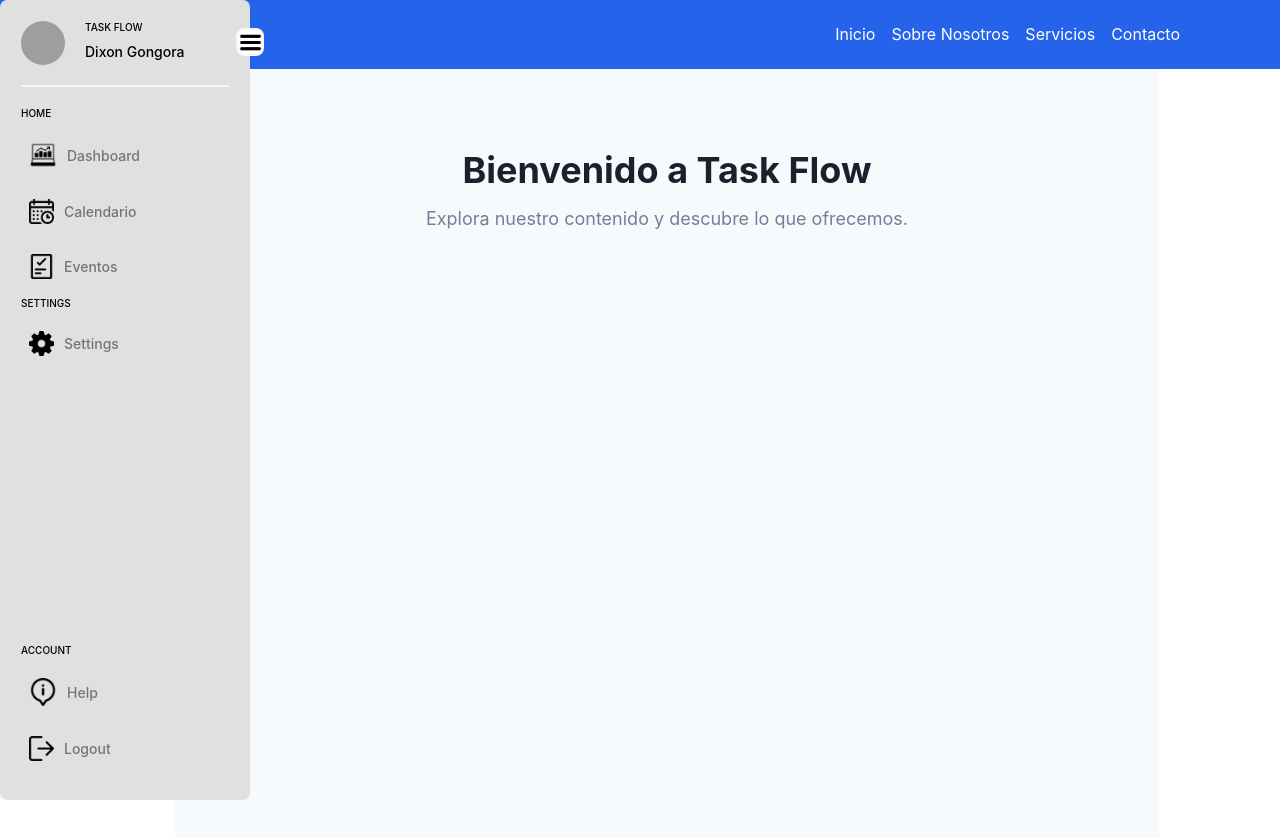
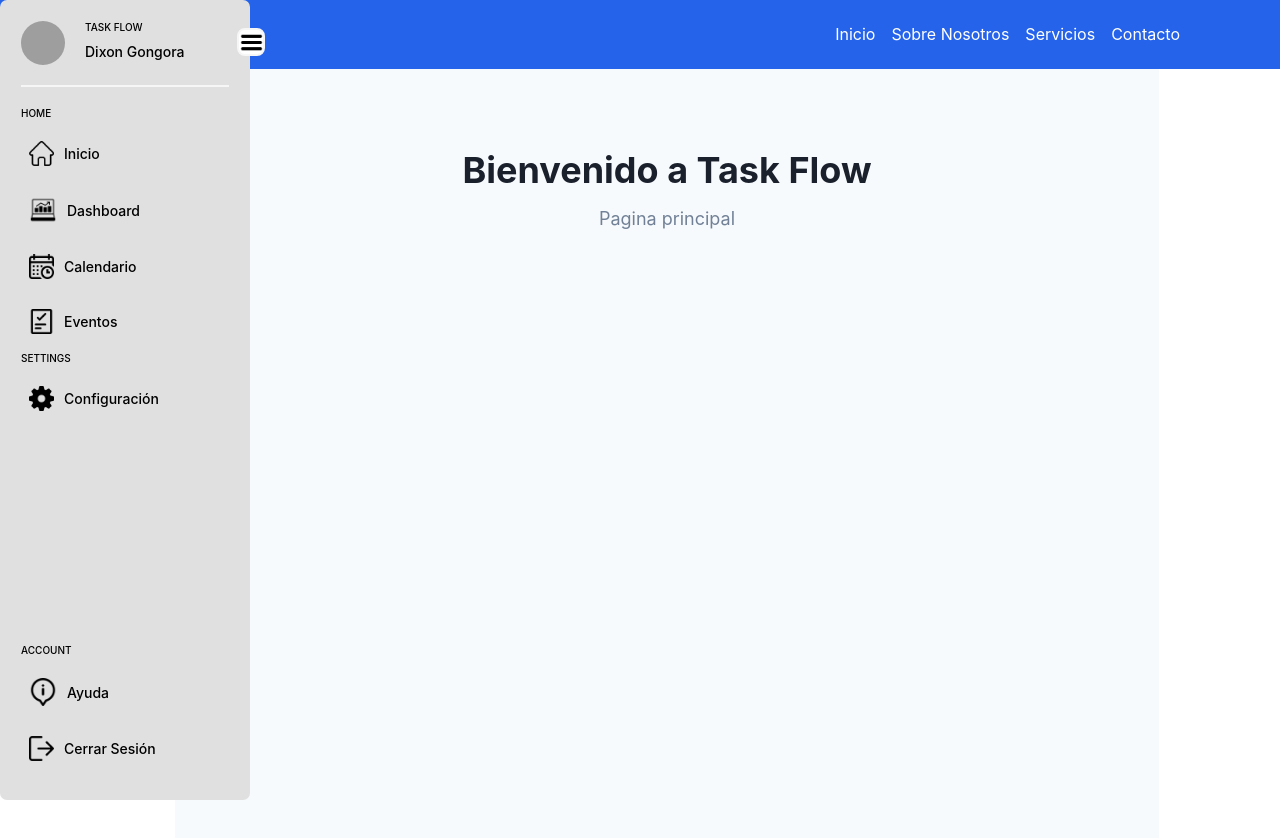
Before and after one commit to DeeEmDy/TaskFlow_FrontendPW, a React (Vite) app: page /homePage in a window 1280 px wide. Both pictures are taken after a click on the element 65 px from the left and 42 px from the top of the page. Shown: the top 838 px of the page. Built offline with nearby package versions, Linux system fonts and the light colour scheme; grey boxes are pictures that could not be loaded.

Commit message:
update
update the HomePage and sidebar

```diff
--- a/src/components/Sidebar.jsx
+++ b/src/components/Sidebar.jsx
@@ -8,7 +8,7 @@ import informacionIcon from "../imagenes/informacion.png";
 import sesionIcon from "../imagenes/cerrar-sesion.png";
 import perfilIcon from "../imagenes/perfil.png";
 import bar1Icon from "../imagenes/bar1.png";
-
+import inicioIcon from "../imagenes/casa.png";
 
 function Sidebar() {
   const [isOpen, setIsOpen] = useState(false);
@@ -38,7 +38,7 @@ function Sidebar() {
         </div>
         <div className="head">
           <a href="#">
-          <div className="user-img">
+            <div className="user-img" title="Perfil">
               <img src={perfilIcon} alt="Perfil" style={{ width: '45px', height: '45px' }} />
             </div>
           </a>
@@ -52,34 +52,38 @@ function Sidebar() {
             <p className="title">Home</p>
             <ul>
             <li>
-                <a href="#">
+                <a href="/homePage" title="Inicio">
+                  <img src={inicioIcon} alt="Inicio" style={{ width: '25px', height: '25px' }} />
+                  <span className="text">Inicio</span>
+                </a>
+              </li>
+              <li>
+                <a href="#" title="Dashboard">
                   <img src={dashboardIcon} alt="Dashboard" style={{ width: '28px', height: '28px' }} />
                   <span className="text">Dashboard</span>
                 </a>
               </li>
               <li>
-                <a href="/calendar">
+                <a href="/calendar" title="Calendario">
                   <img src={calendarIcon} alt="Calendar" style={{ width: '25px', height: '25px' }} />
                   <span className="text">Calendario</span>
                 </a>
               </li>
               <li>
-                <a href="#">
+                <a href="#" title="Eventos">
                   <img src={eventoIcon} alt="Evento" style={{ width: '25px', height: '25px' }} />
                   <span className="text">Eventos</span>
                 </a>
               </li>
-
-
             </ul>
           </div>
           <div className="menu">
             <p className="title">Settings</p>
             <ul>
               <li>
-                <a href="#">
+                <a href="#" title="Configuraciones">
                   <img src={configuracionesIcon} alt="Configuraciones" style={{ width: '25px', height: '25px' }} />
-                  <span className="text">Settings</span>
+                  <span className="text">Configuración</span>
                 </a>
               </li>
             </ul>
@@ -89,15 +93,15 @@ function Sidebar() {
           <p className="title">Account</p>
           <ul>
             <li>
-              <a href="#">
+              <a href="#" title="Ayuda">
                 <img src={informacionIcon} alt="Informacion" style={{ width: '28px', height: '28px' }} />
-                <span className="text">Help</span>
+                <span className="text">Ayuda</span>
               </a>
             </li>
             <li>
-              <a href="/">
+              <a href="/" title="Cerrar Sesión">
                 <img src={sesionIcon} alt="Cerrar-sesion" style={{ width: '25px', height: '25px' }} />
-                <span className="text">Logout</span>
+                <span className="text">Cerrar Sesión</span>
               </a>
             </li>
           </ul>
--- a/src/pages/HomePage.jsx
+++ b/src/pages/HomePage.jsx
@@ -8,7 +8,7 @@ function HomePage() {
       {/* Contenido principal */}
       <main className="main-content">
         <h1 className="main-title">Bienvenido a Task Flow</h1>
-        <p className="main-description">Explora nuestro contenido y descubre lo que ofrecemos.</p>
+        <p className="main-description">Pagina principal</p>
       </main>
     </div>
   );
--- a/src/style/Sidebar.css
+++ b/src/style/Sidebar.css
@@ -77,11 +77,11 @@
     gap: 10px;
     font-size: 14px;
     font-weight: 500;
-    color: #757575;
+    color: black;
     text-decoration: none;
     padding: 12px 8px;
-    border-radius: 1px;
-    transition: all 0.3s;
+    border-radius: 3px;
+    transition: all 0.4s;
   }
   .sidebar.active .menu ul li a .text {
     display: inline;
@@ -103,7 +103,7 @@
 
   .menu-btn {
     position: absolute;
-    right: -14px;
+    right: -15px;
     top: 3.5%;
     width: 28px;
     height: 28px;
@@ -130,3 +130,23 @@
   .sidebar.active .menu-btn i {
     transform: rotate(180deg);
   }
+
+
+  /* Estilo para resaltar el texto e iconos al hacer hover */
+.menu ul li > a:hover .text,
+.menu ul li > a:hover img {
+  color: white; /* Cambia el color del texto */
+  transform: scale(1.12); /* Agranda un poco el icono */
+}
+
+.menu ul li > a:hover::after {
+  /* content: attr(title); Muestra el título del atributo `title` revisar la barra lateral de navegacion, a ver si con esto o sin esto se ve mejor.*/
+  position: absolute;
+  left: 100%;
+  margin-left: 10px;
+  background-color: #333;
+  color: white;
+  padding: 5px;
+  border-radius: 4px;
+  white-space: nowrap;
+}
```
Also changed, not shown: src/imagenes/casa.png (added). Lines whose indentation alone changed are shown as unchanged.
